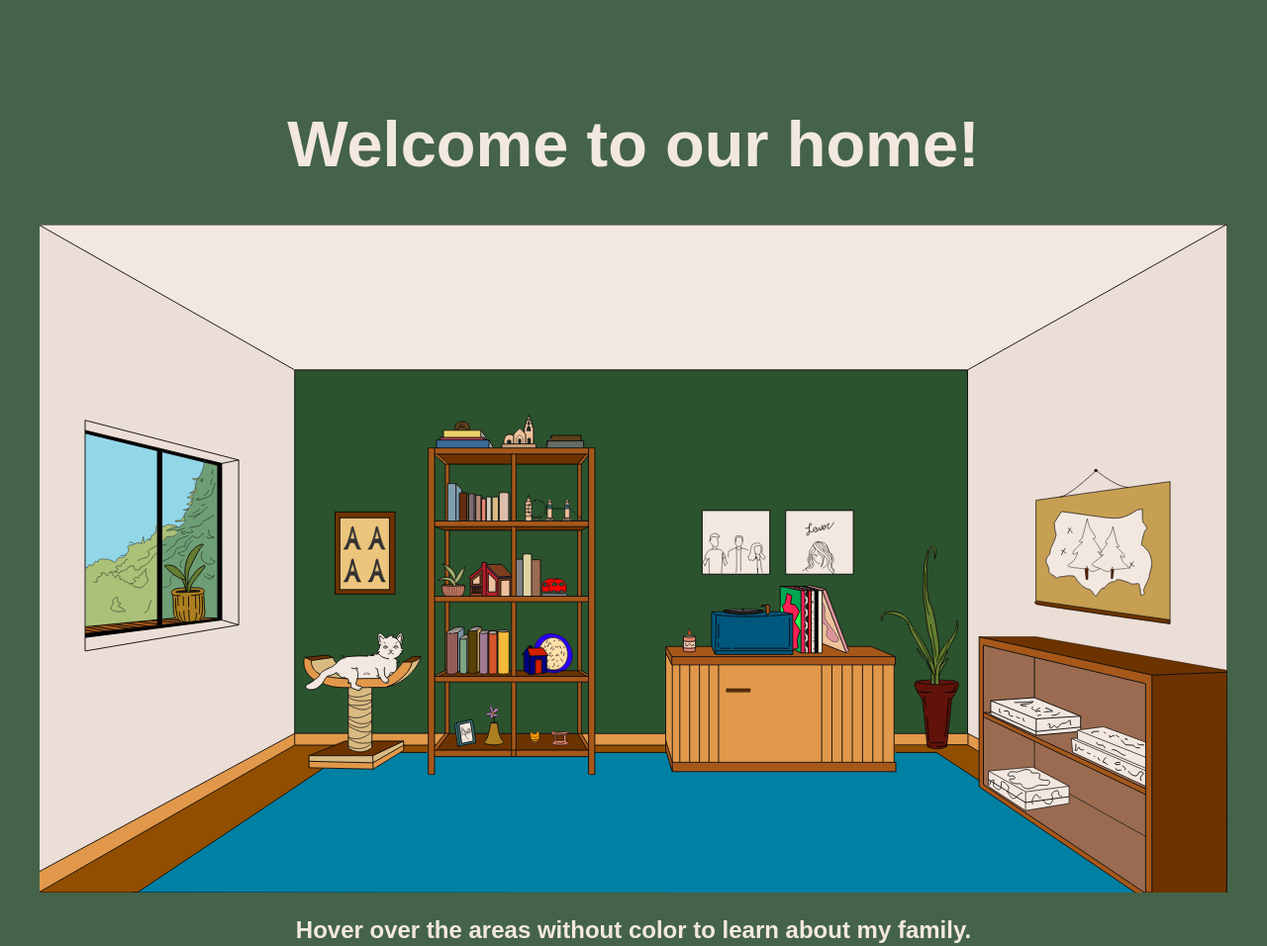
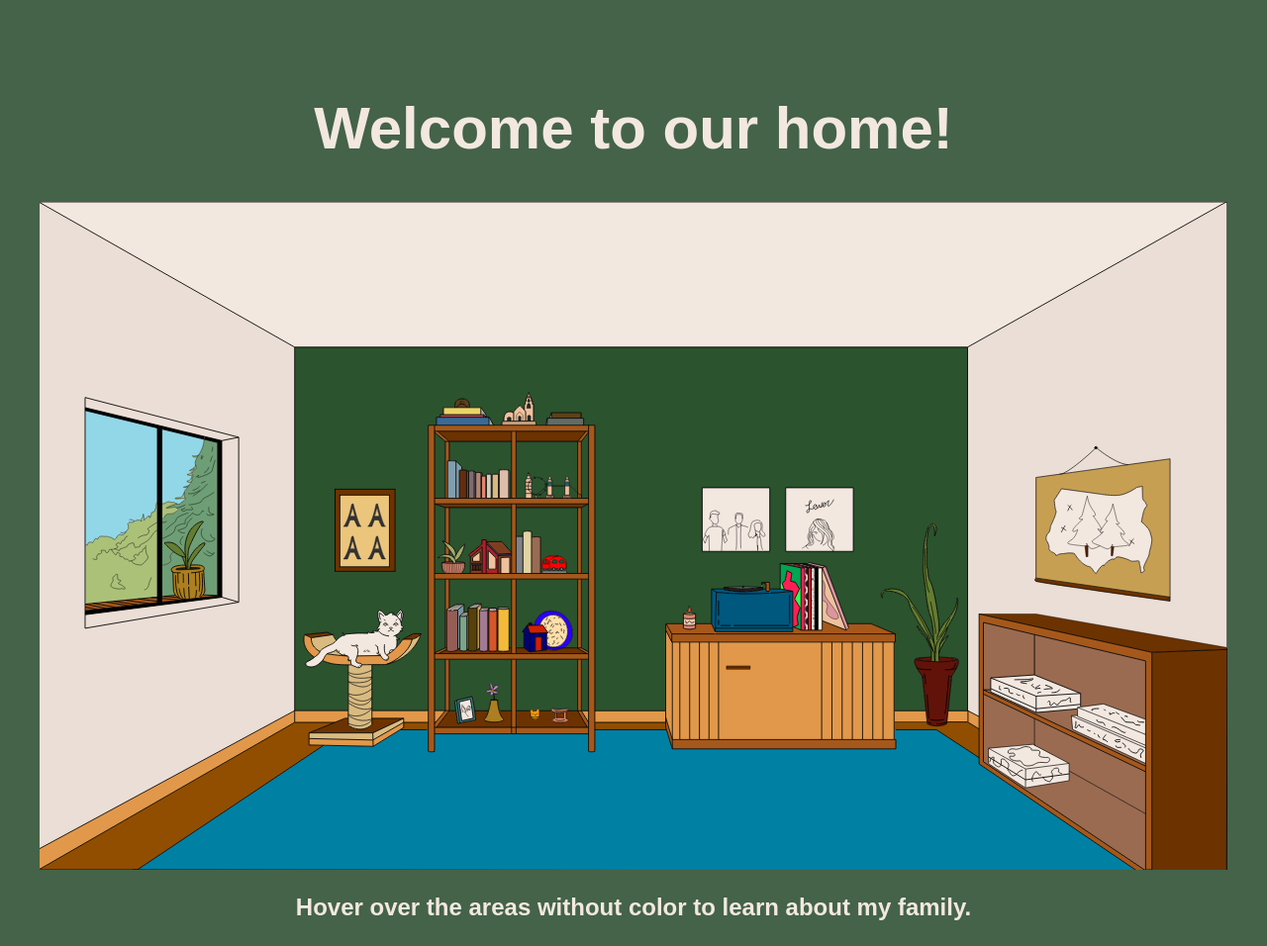
Before and after one commit to Blpadron24/des157A, a plain HTML site: page studio2/index.html in a window 1280 px wide. Shown: the whole page at 99% size. Drawn offline with nearby package versions, Linux system fonts and the light colour scheme; a web font is replaced by a local one.

Commit message:
more font changes

```diff
--- a/studio2/styles.css
+++ b/studio2/styles.css
@@ -1,15 +1,16 @@
 body{
     font-family: 'Capriola', sans-serif;
-    padding-top: 65px;
+    padding-top: 55px;
     background-color:  #446349;
     color: #F3E8E0;
+    margin: 0;
 
 
 }
 header h1{
     text-align: center;
     font-family: 'Capriola', sans-serif;
-    font-size:65px;
+    font-size:60px;
 }
 
 .container{
```
Also changed, not shown: 1 other file.
